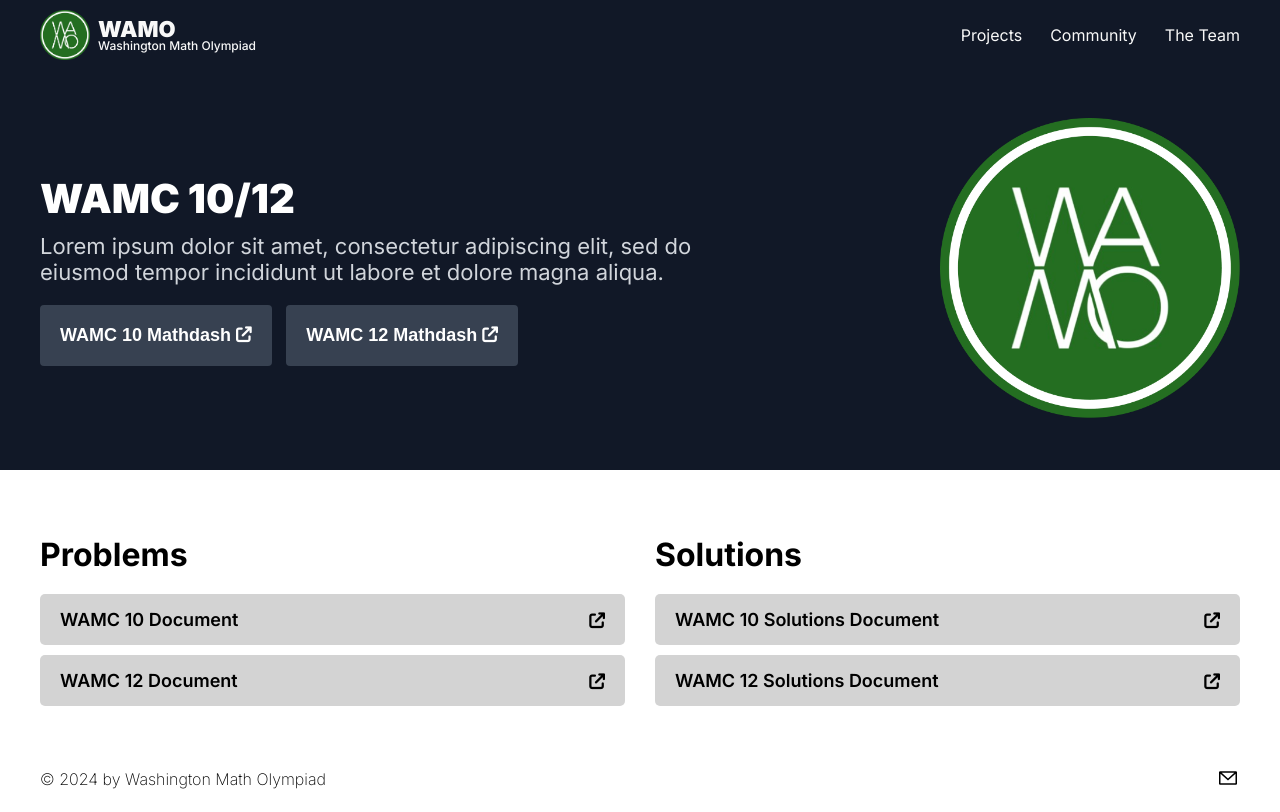
After one commit to actiniumn404/WAMO, a Flask app: template templates/events/wamc.html in a window 1280 px wide. The commit adds this page. Run offline with Flask 3, Linux system fonts and the light colour scheme; the template is opened without the code that fills it, so the values that code supplies are empty; some libraries are stand-ins or nearby versions.

Commit message:
Add new web pages

```diff
--- a/main.py
+++ b/main.py
@@ -2,6 +2,7 @@ from flask import Flask, render_template, request, jsonify, make_response, redir
 from flask_frozen import Freezer
 
 import sys
+import os
 
 
 app = Flask(__name__)
@@ -13,10 +14,16 @@ freezer = Freezer(app)
 def page_home():
     return render_template("index.html")
 
-@app.route('/events/wamo1.html')
-def page_wamo1():
-    return render_template("wamo1.html")
+@app.route('/events/<event>.html')
+def page_events(event):
+    return render_template(f"events/{event}.html")
+
+@freezer.register_generator
+def page_events():
+    for dirpath, dirnames, filenames in os.walk("templates/events"):
+        for file in filenames:
+            yield {'event': os.path.splitext(file)[0]}
 
 if __name__ == "__main__":
-    freezer.freeze()
-    #app.run(port=8000)
+    #freezer.freeze()
+    app.run(port=8000)
--- a/requirements.txt
+++ b/requirements.txt
@@ -1,2 +1,2 @@
-flask
+Flask
 Frozen-Flask
--- a/static/styles/events.css
+++ b/static/styles/events.css
@@ -113,7 +113,7 @@ nav{
     height: 1200px;
 }
 
-#herobutton{
+.herobutton{
     font-size: 18px;
     padding: 20px;
     border-radius: 4px;
@@ -124,8 +124,9 @@ nav{
     color: white;
     font-weight: 600;
     transition: opacity 0.2s ease-in;
+    margin-right: 10px;
 }
 
-#herobutton:hover{
+.herobutton:hover{
     opacity: 0.7;
 }
--- a/templates/base.html
+++ b/templates/base.html
@@ -8,7 +8,7 @@
 
     <link rel="stylesheet" href="{{url_for('static', filename='styles/design.css')}}">
     <link rel="stylesheet" href="{{url_for('static', filename='styles/main.css')}}">
-    <link rel="icon" href="static/assets/favicon.png">
+    <link rel="icon" href="{{url_for('static', filename='assets/favicon.png')}}">
     <link rel="stylesheet" href="https://cdnjs.cloudflare.com/ajax/libs/font-awesome/6.1.0/css/all.min.css">
 
     {% block header %}
@@ -16,7 +16,7 @@
 </head>
 <body>
     <nav id="navigation_box">
-        <a id="logo" href="#">
+        <a id="logo" href="/">
             <div class="left">
                 <img src="{{url_for('static', filename='assets/logo.png')}}" alt="WAMO Logo" />
             </div>
--- /dev/null
+++ b/templates/events/wamc.html
@@ -0,0 +1,53 @@
+{% extends "base.html" %}
+
+
+{% block header %}
+<link rel="stylesheet" href="{{url_for('static', filename='styles/events.css')}}">
+{% endblock %}
+
+{% block content %}
+<section id="hero">
+    <div class="left">
+        <span class="title">WAMC 10/12</span>
+        <span class="description">Lorem ipsum dolor sit amet, consectetur adipiscing elit, sed do eiusmod tempor incididunt ut labore et dolore magna aliqua.</span>
+        <div id="buttons">
+            <a href="https://mathdash.com/contest/2024-wamc-10/" target="_blank"><button class="herobutton">WAMC 10 Mathdash <i class="fa-solid fa-arrow-up-right-from-square"></i></button></a>
+            <a href="https://mathdash.com/contest/2024-wamc-12/" target="_blank"><button class="herobutton">WAMC 12 Mathdash <i class="fa-solid fa-arrow-up-right-from-square"></i></button></a>
+        </div>
+    </div>
+    <div class="right">
+        <img src="{{url_for('static', filename='assets/logo.png')}}" />
+    </div>
+</section>
+
+<section id="content" class="info">
+    <section id="problems">
+        <div class="left">
+            <span class="title">Problems</span>
+        </div>
+
+        <a class="document" href="javascript:alert('Not available yet')" target="_blank">
+            <div class="name">WAMC 10 Document <i class="fa-solid fa-arrow-up-right-from-square"></i></div>
+        </a>
+
+        <a class="document" href="javascript:alert('Not available yet')" target="_blank">
+            <div class="name">WAMC 12 Document <i class="fa-solid fa-arrow-up-right-from-square"></i></div>
+        </a>
+    </section>
+
+    <section id="solutions">
+        <div class="left">
+            <span class="title">Solutions</span>
+        </div>
+
+        <a class="document" href="https://drive.google.com/file/d/1o8zgp11Vg3KCdBR5DZSHeiuxKzsHykTK/view?usp=sharing" target="_blank">
+            <div class="name">WAMC 10 Solutions Document <i class="fa-solid fa-arrow-up-right-from-square"></i></div>
+        </a>
+
+        <a class="document" href="javascript:alert('Not available yet')" target="_blank">
+            <div class="name">WAMC 12 Solutions Document <i class="fa-solid fa-arrow-up-right-from-square"></i></div>
+        </a>
+    </section>
+</section>
+
+{% endblock content %}
--- a/templates/wamo1.html
+++ b/templates/events/wamo1.html
@@ -10,7 +10,7 @@
     <div class="left">
         <span class="title">WAMO 1</span>
         <span class="description">Lorem ipsum dolor sit amet, consectetur adipiscing elit, sed do eiusmod tempor incididunt ut labore et dolore magna aliqua.</span>
-        <a href="https://mathdash.com/contest/2024-WAMO-1" target="_blank"><button id="herobutton">Open Mathdash Contest <i class="fa-solid fa-arrow-up-right-from-square"></i></button></a>
+        <a href="https://mathdash.com/contest/2024-WAMO-1" target="_blank"><button class="herobutton">Open Mathdash Contest <i class="fa-solid fa-arrow-up-right-from-square"></i></button></a>
     </div>
     <div class="right">
         <img src="{{url_for('static', filename='assets/logo.png')}}" />
@@ -34,7 +34,7 @@
 
     <section id="solutions">
         <div class="left">
-            <span class="title">Solutions Document</span>
+            <span class="title">Solutions</span>
         </div>
 
         <a class="document" href="https://drive.google.com/file/d/1IO1MQNlQJsHToHRaQpBN4dmsYaH612mC/view?usp=sharing" target="_blank">
```
Also changed, not shown: templates/events/wamo2.html (added, +42 -0 lines).
